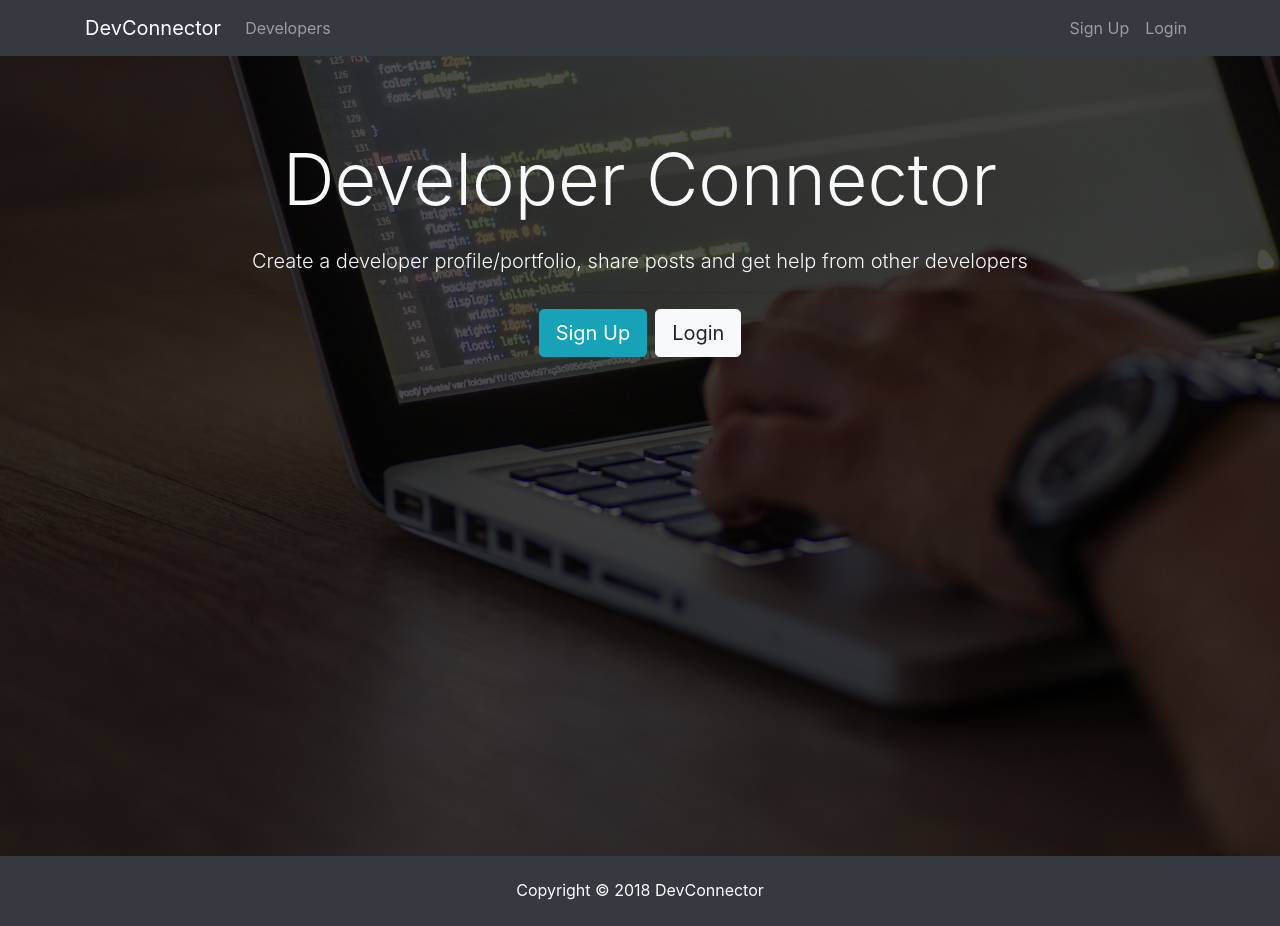
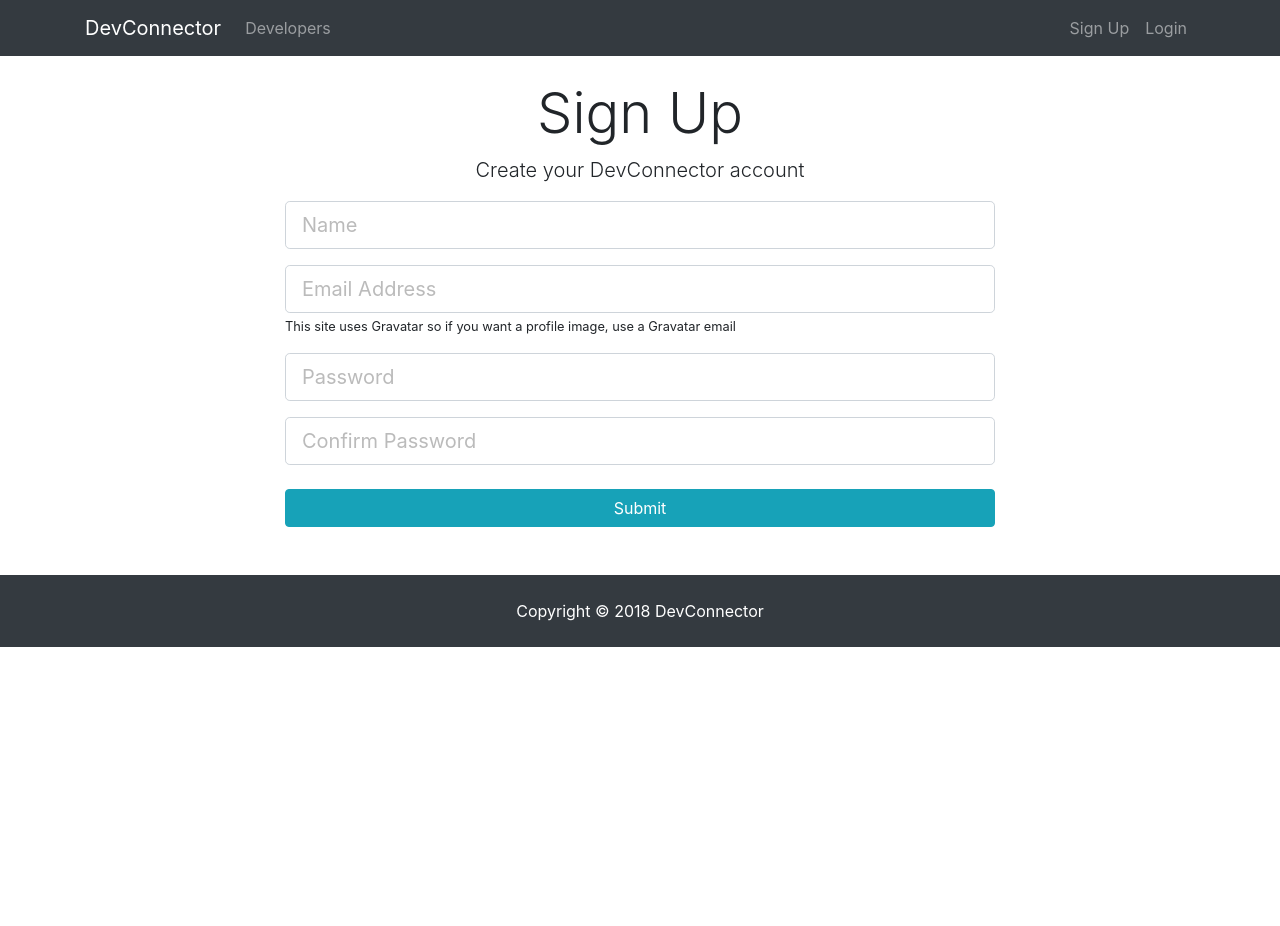
Before and after one commit to shaanamin13/DevConnector, a React (Create React App) app in the folder client/: page /register in a window 1280 px wide. After the commit the page ends 800 px from the top, so only its background shows below. Built offline with nearby package versions, Linux system fonts and the light colour scheme.

Commit message:
added login and register

```diff
--- a/client/package.json
+++ b/client/package.json
@@ -5,6 +5,7 @@
   "dependencies": {
     "react": "^16.6.1",
     "react-dom": "^16.6.1",
+    "react-router-dom": "^4.3.1",
     "react-scripts": "2.1.1"
   },
   "scripts": {
@@ -14,7 +15,6 @@
     "eject": "react-scripts eject"
   },
   "proxy": "http://localhost:5000",
-
   "eslintConfig": {
     "extends": "react-app"
   },
--- a/client/src/App.js
+++ b/client/src/App.js
@@ -1,17 +1,28 @@
 import React, { Component } from "react";
+import { BrowserRouter as Router, Route } from "react-router-dom";
 import Navbar from "./components/layout/Navbar";
 import Footer from "./components/layout/Footer";
 import Landing from "./components/layout/Landing";
+import Login from "./components/auth/Login";
+import Register from "./components/auth/Register";
 import "./App.css";
 
 class App extends Component {
   render() {
     return (
-      <div className="App">
-        <Navbar />
-        <Landing />
-        <Footer />
-      </div>
+      <Router>
+        <div className="App">
+          <Navbar />
+          <Route exact path="/" component={Landing} />
+          <div className="container">
+            <Route exact path="/register" component={Register} />
+          </div>
+          <div className="container">
+            <Route exact path="/login" component={Login} />
+          </div>
+          <Footer />
+        </div>
+      </Router>
     );
   }
 }
--- /dev/null
+++ b/client/src/components/auth/Login.js
@@ -0,0 +1,13 @@
+import React, { Component } from "react";
+
+class Login extends Component {
+  render() {
+    return (
+      <div>
+        <h1>Login</h1>
+      </div>
+    );
+  }
+}
+
+export default Login;
--- /dev/null
+++ b/client/src/components/auth/Register.js
@@ -0,0 +1,62 @@
+import React, { Component } from "react";
+
+class Register extends Component {
+  render() {
+    return (
+      <div className="register">
+        <div className="container">
+          <div className="row">
+            <div className="col-md-8 m-auto">
+              <h1 className="display-4 text-center">Sign Up</h1>
+              <p className="lead text-center">
+                Create your DevConnector account
+              </p>
+              <form action="create-profile.html">
+                <div className="form-group">
+                  <input
+                    type="text"
+                    className="form-control form-control-lg"
+                    placeholder="Name"
+                    name="name"
+                    required
+                  />
+                </div>
+                <div className="form-group">
+                  <input
+                    type="email"
+                    className="form-control form-control-lg"
+                    placeholder="Email Address"
+                    name="email"
+                  />
+                  <small classNameName="form-text text-muted">
+                    This site uses Gravatar so if you want a profile image, use
+                    a Gravatar email
+                  </small>
+                </div>
+                <div className="form-group">
+                  <input
+                    type="password"
+                    className="form-control form-control-lg"
+                    placeholder="Password"
+                    name="password"
+                  />
+                </div>
+                <div className="form-group">
+                  <input
+                    type="password"
+                    className="form-control form-control-lg"
+                    placeholder="Confirm Password"
+                    name="password2"
+                  />
+                </div>
+                <input type="submit" className="btn btn-info btn-block mt-4" />
+              </form>
+            </div>
+          </div>
+        </div>
+      </div>
+    );
+  }
+}
+
+export default Register;
--- a/client/src/components/layout/Landing.js
+++ b/client/src/components/layout/Landing.js
@@ -1,4 +1,5 @@
 import React, { Component } from "react";
+import { Link } from "react-router-dom";
 
 class Landing extends Component {
   render() {
@@ -15,12 +16,12 @@
                   from other developers
                 </p>
                 <hr />
-                <a href="register.html" className="btn btn-lg btn-info mr-2">
+                <Link to="/register" className="btn btn-lg btn-info mr-2">
                   Sign Up
-                </a>
-                <a href="login.html" className="btn btn-lg btn-light">
+                </Link>
+                <Link to="/login" className="btn btn-lg btn-light">
                   Login
-                </a>
+                </Link>
               </div>
             </div>
           </div>
--- a/client/src/components/layout/Navbar.js
+++ b/client/src/components/layout/Navbar.js
@@ -1,13 +1,13 @@
 import React, { Component } from "react";
-
+import { Link } from "react-router-dom";
 class Navbar extends Component {
   render() {
     return (
       <nav className="navbar navbar-expand-sm navbar-dark bg-dark mb-4">
         <div className="container">
-          <a className="navbar-brand" href="landing.html">
+          <Link className="navbar-brand" to="/">
             DevConnector
-          </a>
+          </Link>
           <button
             className="navbar-toggler"
             type="button"
@@ -20,23 +20,23 @@
           <div className="collapse navbar-collapse" id="mobile-nav">
             <ul className="navbar-nav mr-auto">
               <li className="nav-item">
-                <a className="nav-link" href="profiles.html">
+                <Link className="nav-link" to="/profiles">
                   {" "}
                   Developers
-                </a>
+                </Link>
               </li>
             </ul>
 
             <ul className="navbar-nav ml-auto">
               <li className="nav-item">
-                <a className="nav-link" href="register.html">
+                <Link className="nav-link" to="/register">
                   Sign Up
-                </a>
+                </Link>
               </li>
               <li className="nav-item">
-                <a className="nav-link" href="login.html">
+                <Link className="nav-link" to="/login">
                   Login
-                </a>
+                </Link>
               </li>
             </ul>
           </div>
```
